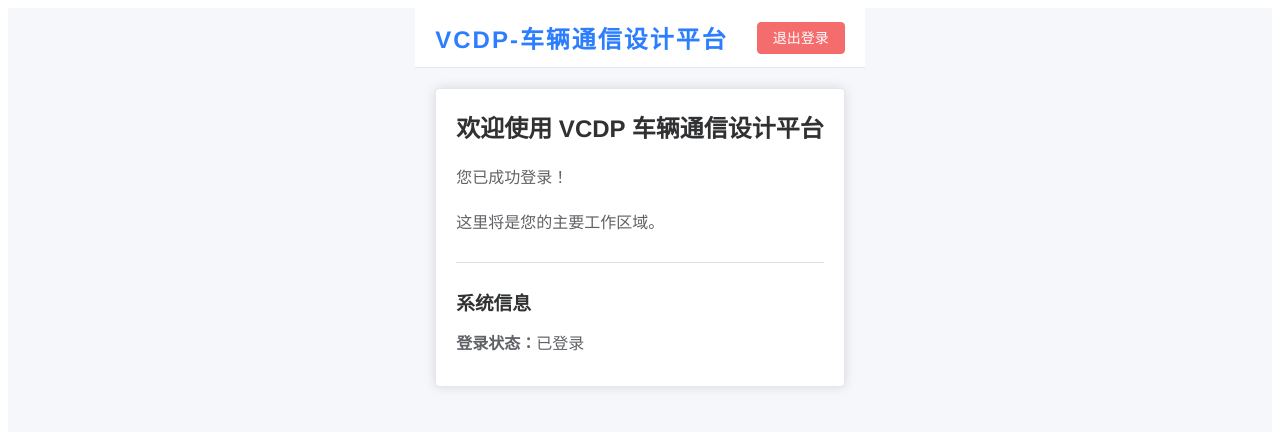
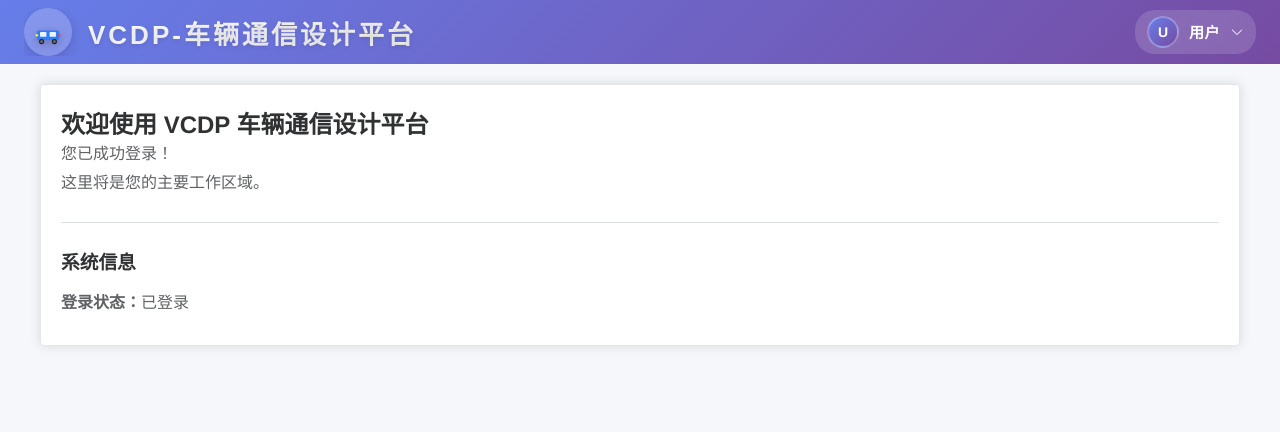
Before and after one commit to AlexLeonCN/VCDP, a Vue app in the folder ui/: page /home in a window 1280 px wide. Shown: the top 432 px of the page. Built offline with nearby package versions, Linux system fonts and the light colour scheme; no server answers; sample sign-in values are in the browser's storage; the HTML template or start-up script is replaced by a standard one.

Commit message:
优化主页顶栏

```diff
--- a/ui/src/App.vue
+++ b/ui/src/App.vue
@@ -11,11 +11,15 @@ export default {
 </script>
 
 <style>
+* {
+  margin: 0;
+  padding: 0;
+  box-sizing: border-box;
+}
+
 #app {
-  display: flex;
-  justify-content: center;
-  align-items: center;
-  height: 100vh;
+  width: 100%;
+  min-height: 100vh;
   background: #f5f7fa;
   font-family: 'Helvetica Neue', Helvetica, Arial, sans-serif;
 }
--- a/ui/src/api/index.js
+++ b/ui/src/api/index.js
@@ -98,19 +98,10 @@ export async function register(username, password, email, nickname) {
 }
 
 /**
- * 退出登录接口（如果需要）
+ * 退出登录接口
  */
 export async function logout() {
   return request('/logout', {
     method: 'POST'
   });
 }
-
-/**
- * 获取用户信息接口（示例）
- */
-export async function getUserInfo() {
-  return request('/user/info', {
-    method: 'GET'
-  });
-}
--- a/ui/src/components/Home.vue
+++ b/ui/src/components/Home.vue
@@ -1,19 +1,54 @@
 <template>
   <div class="home-page">
     <el-container>
-      <el-header>
+      <!-- Dashboard 顶栏 -->
+      <el-header class="dashboard-header">
         <div class="header-content">
-          <h1 class="site-title">VCDP-车辆通信设计平台</h1>
-          <div class="user-info">
-            <span v-if="userStore.username" class="username">
-              欢迎，{{ userStore.username }}
-            </span>
-            <el-button type="danger" @click="handleLogout" :loading="logoutLoading">
-              退出登录
-            </el-button>
+          <!-- 左侧：车辆图标 + 标题 -->
+          <div class="header-left">
+            <div class="logo-container" @click="goToHome">
+              <svg class="car-icon" viewBox="0 0 100 100" xmlns="http://www.w3.org/2000/svg">
+                <!-- 车辆主体 -->
+                <rect x="15" y="45" width="70" height="30" rx="5" fill="#2d7eff"/>
+                <!-- 车窗 -->
+                <rect x="25" y="50" width="20" height="15" rx="2" fill="#ffffff" opacity="0.9"/>
+                <rect x="55" y="50" width="20" height="15" rx="2" fill="#ffffff" opacity="0.9"/>
+                <!-- 车轮 -->
+                <circle cx="30" cy="80" r="8" fill="#1a1a1a"/>
+                <circle cx="70" cy="80" r="8" fill="#1a1a1a"/>
+                <circle cx="30" cy="80" r="5" fill="#666666"/>
+                <circle cx="70" cy="80" r="5" fill="#666666"/>
+                <!-- 车灯 -->
+                <circle cx="15" cy="60" r="4" fill="#ffeb3b"/>
+                <circle cx="85" cy="60" r="4" fill="#f44336"/>
+              </svg>
+            </div>
+            <h1 class="site-title">VCDP-车辆通信设计平台</h1>
+          </div>
+
+          <!-- 右侧：用户下拉菜单 -->
+          <div class="header-right">
+            <el-dropdown @command="handleCommand" trigger="click">
+              <span class="user-dropdown">
+                <el-avatar :size="32" class="user-avatar">
+                  {{ userStore.username ? userStore.username.charAt(0).toUpperCase() : 'U' }}
+                </el-avatar>
+                <span class="username">{{ userStore.username || '用户' }}</span>
+                <el-icon class="dropdown-icon"><ArrowDown /></el-icon>
+              </span>
+              <template #dropdown>
+                <el-dropdown-menu>
+                  <el-dropdown-item command="logout" divided>
+                    <el-icon><SwitchButton /></el-icon>
+                    <span>退出登录</span>
+                  </el-dropdown-item>
+                </el-dropdown-menu>
+              </template>
+            </el-dropdown>
           </div>
         </div>
       </el-header>
+
       <el-main>
         <el-card>
           <h2>欢迎使用 VCDP 车辆通信设计平台</h2>
@@ -32,17 +67,34 @@
 </template>
 
 <script>
-import { ref, onMounted } from 'vue';
+import { ref } from 'vue';
 import { useRouter } from 'vue-router';
 import { ElMessage, ElMessageBox } from 'element-plus';
+import { ArrowDown, SwitchButton } from '@element-plus/icons-vue';
 import { useUserStore } from '../stores/user';
 
 export default {
   name: 'Home',
+  components: {
+    ArrowDown,
+    SwitchButton
+  },
   setup() {
     const router = useRouter();
     const userStore = useUserStore();
     const logoutLoading = ref(false);
+
+    // 返回主页
+    const goToHome = () => {
+      router.push('/home');
+    };
+
+    // 下拉菜单命令处理
+    const handleCommand = async (command) => {
+      if (command === 'logout') {
+        await handleLogout();
+      }
+    };
 
     // 退出登录
     const handleLogout = async () => {
@@ -71,16 +123,13 @@ export default {
       }
     };
 
-    // 组件挂载时获取用户信息
-    onMounted(() => {
-      if (userStore.isAuthenticated && !userStore.userInfo) {
-        userStore.fetchUserInfo();
-      }
-    });
+    // 用户信息已在登录/注册时获取，无需单独调用接口
 
     return {
       userStore,
       logoutLoading,
+      goToHome,
+      handleCommand,
       handleLogout
     };
   }
@@ -89,7 +138,26 @@ export default {
 
 <style scoped>
 .home-page {
-  height: 100vh;
+  width: 100%;
+  min-height: 100vh;
+  display: flex;
+  flex-direction: column;
+}
+
+/* Dashboard 顶栏样式 */
+.dashboard-header {
+  width: 100%;
+  background: linear-gradient(135deg, #667eea 0%, #764ba2 100%);
+  border-bottom: none;
+  box-shadow: 0 2px 8px rgba(0, 0, 0, 0.1);
+  padding: 0;
+  height: 64px;
+  flex-shrink: 0;
+}
+
+:deep(.el-header) {
+  width: 100%;
+  padding: 0;
 }
 
 .header-content {
@@ -97,36 +165,150 @@ export default {
   justify-content: space-between;
   align-items: center;
   height: 100%;
+  width: 100%;
+  padding: 0 24px;
+  max-width: 100vw;
+  box-sizing: border-box;
 }
 
-.user-info {
+/* 左侧：图标 + 标题 */
+.header-left {
   display: flex;
   align-items: center;
-  gap: 15px;
+  gap: 16px;
+  flex: 1;
+  min-width: 0; /* 允许 flex 子元素收缩 */
+  overflow: hidden; /* 防止内容溢出 */
+}
+
+.logo-container {
+  width: 48px;
+  height: 48px;
+  border-radius: 50%;
+  background: rgba(255, 255, 255, 0.2);
+  backdrop-filter: blur(10px);
+  display: flex;
+  align-items: center;
+  justify-content: center;
+  cursor: pointer;
+  transition: all 0.3s ease;
+  box-shadow: 0 4px 12px rgba(0, 0, 0, 0.15);
+}
+
+.logo-container:hover {
+  background: rgba(255, 255, 255, 0.3);
+  transform: scale(1.05);
+  box-shadow: 0 6px 16px rgba(0, 0, 0, 0.2);
+}
+
+.car-icon {
+  width: 32px;
+  height: 32px;
+  filter: drop-shadow(0 2px 4px rgba(0, 0, 0, 0.2));
+}
+
+.site-title {
+  font-size: 26px;
+  font-weight: 800;
+  background: linear-gradient(135deg, #ffffff 0%, #f0f0f0 100%);
+  -webkit-background-clip: text;
+  -webkit-text-fill-color: transparent;
+  background-clip: text;
+  margin: 0;
+  letter-spacing: 3px;
+  text-shadow: 0 2px 4px rgba(0, 0, 0, 0.1);
+  font-family: 'Microsoft YaHei', 'PingFang SC', 'Hiragino Sans GB', Arial, sans-serif;
+  white-space: nowrap;
+  overflow: hidden;
+  text-overflow: ellipsis;
+  flex-shrink: 1;
+}
+
+/* 右侧：用户下拉菜单 */
+.header-right {
+  display: flex;
+  align-items: center;
+  flex-shrink: 0; /* 防止右侧菜单被压缩 */
+  margin-left: 16px;
+}
+
+.user-dropdown {
+  display: flex;
+  align-items: center;
+  gap: 10px;
+  cursor: pointer;
+  padding: 6px 12px;
+  border-radius: 20px;
+  background: rgba(255, 255, 255, 0.15);
+  backdrop-filter: blur(10px);
+  transition: all 0.3s ease;
+}
+
+.user-dropdown:hover {
+  background: rgba(255, 255, 255, 0.25);
+}
+
+.user-avatar {
+  background: linear-gradient(135deg, #667eea 0%, #764ba2 100%);
+  color: #fff;
+  font-weight: bold;
+  border: 2px solid rgba(255, 255, 255, 0.3);
 }
 
 .username {
-  color: #606266;
+  color: #ffffff;
+  font-size: 15px;
+  font-weight: 600;
+  letter-spacing: 0.5px;
+}
+
+.dropdown-icon {
+  color: #ffffff;
+  font-size: 14px;
+  transition: transform 0.3s ease;
+}
+
+.user-dropdown:hover .dropdown-icon {
+  transform: translateY(2px);
+}
+
+/* 下拉菜单样式优化 */
+:deep(.el-dropdown-menu) {
+  margin-top: 8px;
+  border-radius: 8px;
+  box-shadow: 0 4px 16px rgba(0, 0, 0, 0.15);
+}
+
+:deep(.el-dropdown-menu__item) {
+  display: flex;
+  align-items: center;
+  gap: 8px;
+  padding: 12px 20px;
   font-size: 14px;
 }
 
-.site-title {
-  font-size: 24px;
-  font-weight: 700;
-  color: #2d7eff;
-  margin: 0;
-  letter-spacing: 2px;
+:deep(.el-dropdown-menu__item:hover) {
+  background-color: #f5f7fa;
+  color: #409eff;
 }
 
-.el-header {
-  background-color: #fff;
-  border-bottom: 1px solid #e4e7ed;
-  padding: 0 20px;
+:deep(.el-dropdown-menu__item.is-divided) {
+  border-top: 1px solid #e4e7ed;
 }
 
-.el-main {
+/* 主内容区域 */
+:deep(.el-container) {
+  width: 100%;
+  display: flex;
+  flex-direction: column;
+}
+
+:deep(.el-main) {
+  width: 100%;
   background-color: #f5f7fa;
   padding: 20px;
+  flex: 1;
+  overflow-y: auto;
 }
 
 .el-card {
@@ -163,4 +345,72 @@ export default {
   border-radius: 4px;
   overflow-x: auto;
 }
+
+/* 响应式设计 */
+@media (max-width: 768px) {
+  .dashboard-header {
+    height: 56px;
+  }
+
+  .header-content {
+    padding: 0 16px;
+  }
+
+  .site-title {
+    font-size: 16px;
+    letter-spacing: 1px;
+    max-width: 200px; /* 限制标题最大宽度，避免挤压 */
+  }
+
+  .logo-container {
+    width: 36px;
+    height: 36px;
+    flex-shrink: 0;
+  }
+
+  .car-icon {
+    width: 20px;
+    height: 20px;
+  }
+
+  .username {
+    display: none;
+  }
+
+  .user-dropdown {
+    padding: 4px 8px;
+  }
+
+  .user-avatar {
+    width: 28px !important;
+    height: 28px !important;
+    font-size: 12px;
+  }
+}
+
+@media (max-width: 480px) {
+  .header-content {
+    padding: 0 12px;
+  }
+
+  .site-title {
+    font-size: 14px;
+    letter-spacing: 0.5px;
+    max-width: 150px;
+  }
+
+  .header-left {
+    gap: 12px;
+  }
+
+  .logo-container {
+    width: 32px;
+    height: 32px;
+  }
+
+  .car-icon {
+    width: 18px;
+    height: 18px;
+  }
+}
 </style>
--- a/ui/src/stores/user.js
+++ b/ui/src/stores/user.js
@@ -1,5 +1,5 @@
 import { defineStore } from 'pinia';
-import { login as loginApi, register as registerApi, logout as logoutApi, getUserInfo } from '../api';
+import { login as loginApi, register as registerApi, logout as logoutApi } from '../api';
 
 export const useUserStore = defineStore('user', {
   state: () => ({
@@ -121,20 +121,6 @@ export const useUserStore = defineStore('user', {
     },
 
     /**
-     * 获取用户信息
-     */
-    async fetchUserInfo() {
-      try {
-        const data = await getUserInfo();
-        if (data.success) {
-          this.userInfo = data.userInfo || data.data;
-        }
-      } catch (error) {
-        console.error('获取用户信息失败:', error);
-      }
-    },
-
-    /**
      * 清除用户信息（用于 token 过期等情况）
      */
     clearUserInfo() {
```
Also changed, not shown: 2 other files (tests, documents, lock files or other folders).
